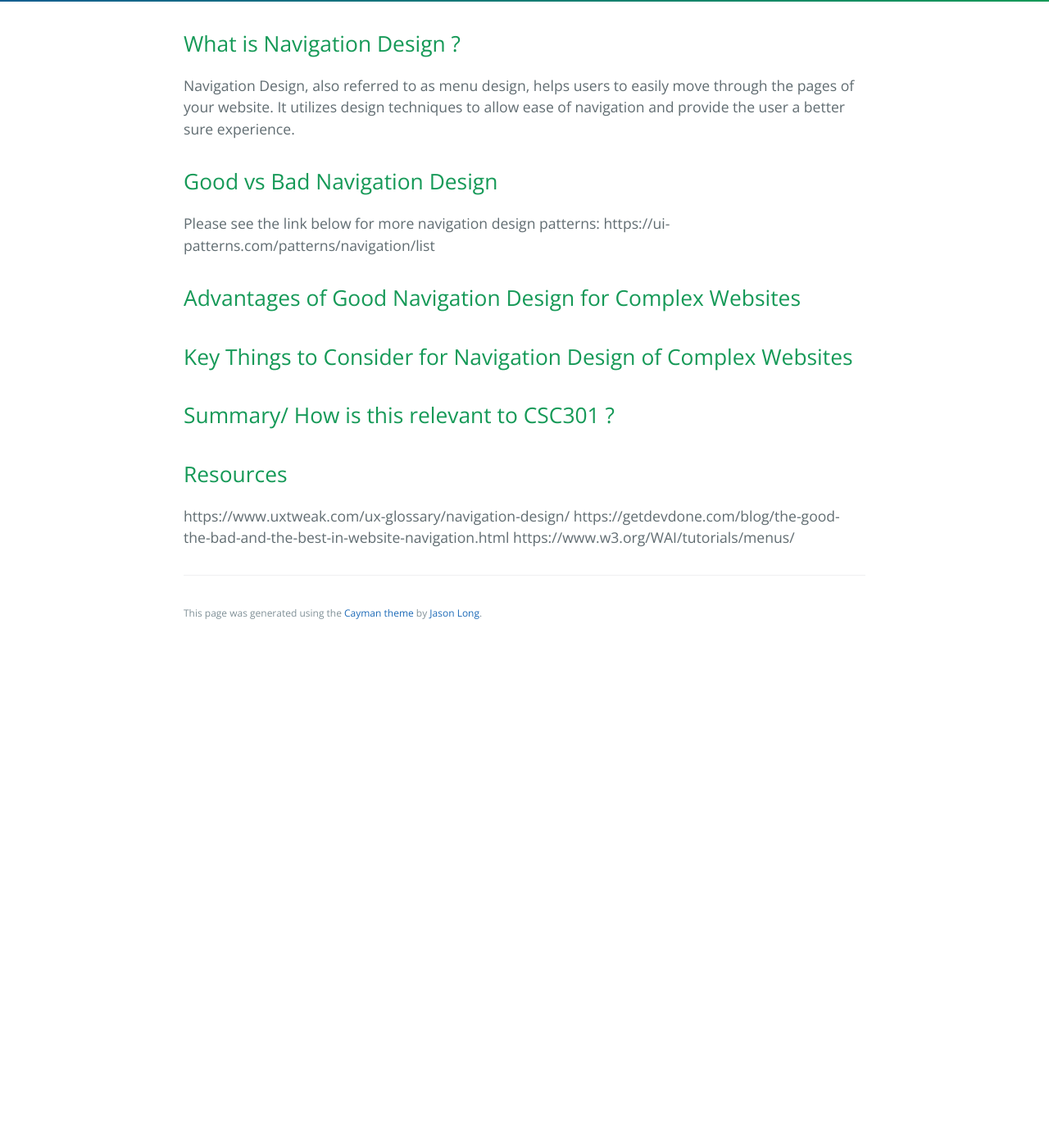
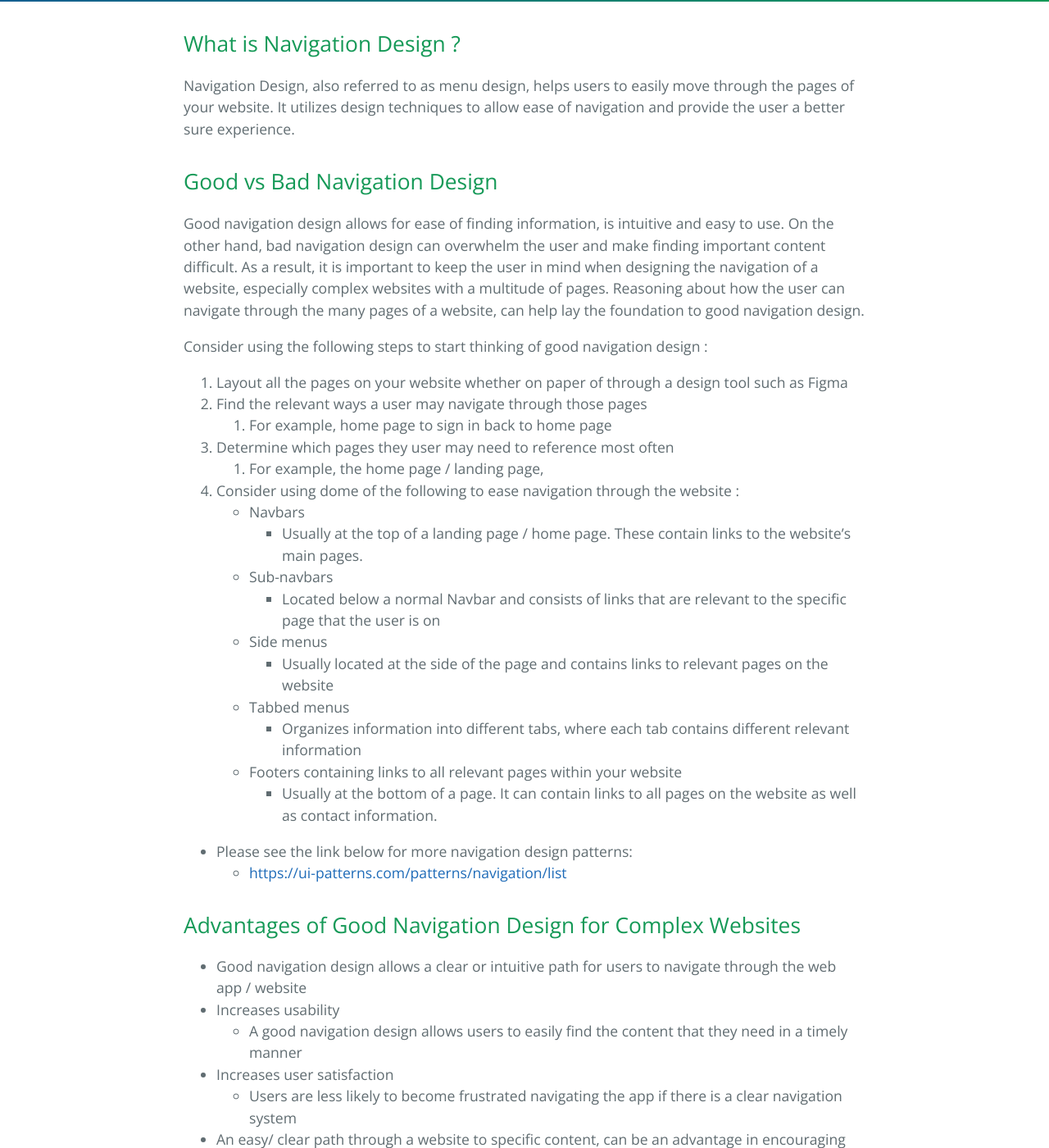
Before and after one commit to learning-software-engineering/learning-software-engineering.github.io, a Jekyll site: the page built from Topics/User_Experience/navigation design in complex websites.md, in a window 1280 px wide and 1400 px high, scrolled down 304 px. Shown: the whole window at 82% size. Built offline with Jekyll 4.4.1, drawn with Linux system fonts in a browser that asks for light colours; our own code applies the rules of GitHub Pages for plain Markdown files; before the commit the page ends 1094 px from its top, so only the background shows below that; some of the changed text lies outside the part shown.

Commit message:
Update navigation design in complex websites.md
complete first draft o navigation design for complex websites / web apps

```diff
--- a/Topics/User_Experience/navigation design in complex websites.md
+++ b/Topics/User_Experience/navigation design in complex websites.md
@@ -1,32 +1,64 @@
-
 ## What is Navigation Design ?
 Navigation Design, also referred to as menu design, helps users to easily move through the pages of your website. It utilizes design techniques to allow ease of navigation and provide the user a better sure experience.
 
+
 ## Good vs Bad Navigation Design
+Good navigation design allows for ease of  finding information, is intuitive and easy to use. On the other hand, bad navigation design can overwhelm the user and make finding important content difficult.  As a result,  it is important to keep the user in mind when designing the navigation of a website, especially complex websites with a multitude of pages. Reasoning about how the user can navigate through the many pages of a website, can help lay the foundation to good navigation design.
 
+Consider using the following steps to start thinking of good navigation design  :
 
+1. Layout all the pages on your website whether on paper of through a design tool such as Figma
+2.  Find the relevant ways a user may navigate through those pages
+    1. For example, home page to sign in back to home page
+3. Determine which pages they user may need to reference most often
+    2. For example, the home page / landing page,
+4. Consider using dome of the following to ease navigation through the website :
+    * Navbars
+        * Usually at the top of a landing page / home page. These contain links to the website's main pages.
+    * Sub-navbars
+        * Located below a normal Navbar and  consists of links that are relevant to the specific page that the user is on
+    * Side menus
+        * Usually located at the side of the page and contains links to relevant pages on the website
+    * Tabbed menus
+        * Organizes information into different tabs, where each tab contains different relevant information
+    * Footers containing links to all relevant pages within your website
+        * Usually at the bottom of a page. It can contain links to all pages on the website as well as contact information.
 
-
-
-
-Please see the link below for more navigation design patterns:
-https://ui-patterns.com/patterns/navigation/list
-
-
+* Please see the link below for more navigation design patterns:
+    * [https://ui-patterns.com/patterns/navigation/list](https://ui-patterns.com/patterns/navigation/list)
 
 
 ## Advantages of Good Navigation Design for Complex Websites
+
+* Good navigation design allows a clear or  intuitive path for users to navigate through the web app / website
+* Increases usability
+    * A good navigation design allows users to easily find the content that they need in a timely manner
+* Increases user satisfaction
+    * Users are less likely to become frustrated navigating the app if there is a clear  navigation system
+
+* An easy/ clear  path through a website to specific content, can be an advantage in encouraging users to use your product
 
 
 
 
 ## Key Things  to Consider for Navigation Design of Complex Websites
+* Accessibility
+    * Additional tips on designing accessible menus/ navigation.
+    * Click Here [[https://www.w3.org/WAI/tutorials/menus/](https://www.w3.org/WAI/tutorials/menus/)]
+* Important links should be kept in navigation menus / nav bars
+* Different screen sizes may require varying navigation designs
+    * For example, desktops  with navbars vs mobile devices with sidebar menus
+* Is it easy to navigate through the main pages of my website ?
 
 
 ## Summary/ How is this relevant to CSC301 ?
 
+When designing a website / web app, it is important to consider how a user will navigate through the website’s  main pages.  Complex websites are especially hard to navigate with poorly designed navigation systems. To ensure that the user has a great experience, it is important to consider the key points above and their advantages.
 
 ## Resources
-https://www.uxtweak.com/ux-glossary/navigation-design/
-https://getdevdone.com/blog/the-good-the-bad-and-the-best-in-website-navigation.html
-https://www.w3.org/WAI/tutorials/menus/
+
+[https://www.uxtweak.com/ux-glossary/navigation-design/](https://www.uxtweak.com/ux-glossary/navigation-design/)
+
+[https://getdevdone.com/blog/the-good-the-bad-and-the-best-in-website-navigation.html](https://getdevdone.com/blog/the-good-the-bad-and-the-best-in-website-navigation.html)
+
+[https://www.w3.org/WAI/tutorials/menus/](https://www.w3.org/WAI/tutorials/menus/)
```
